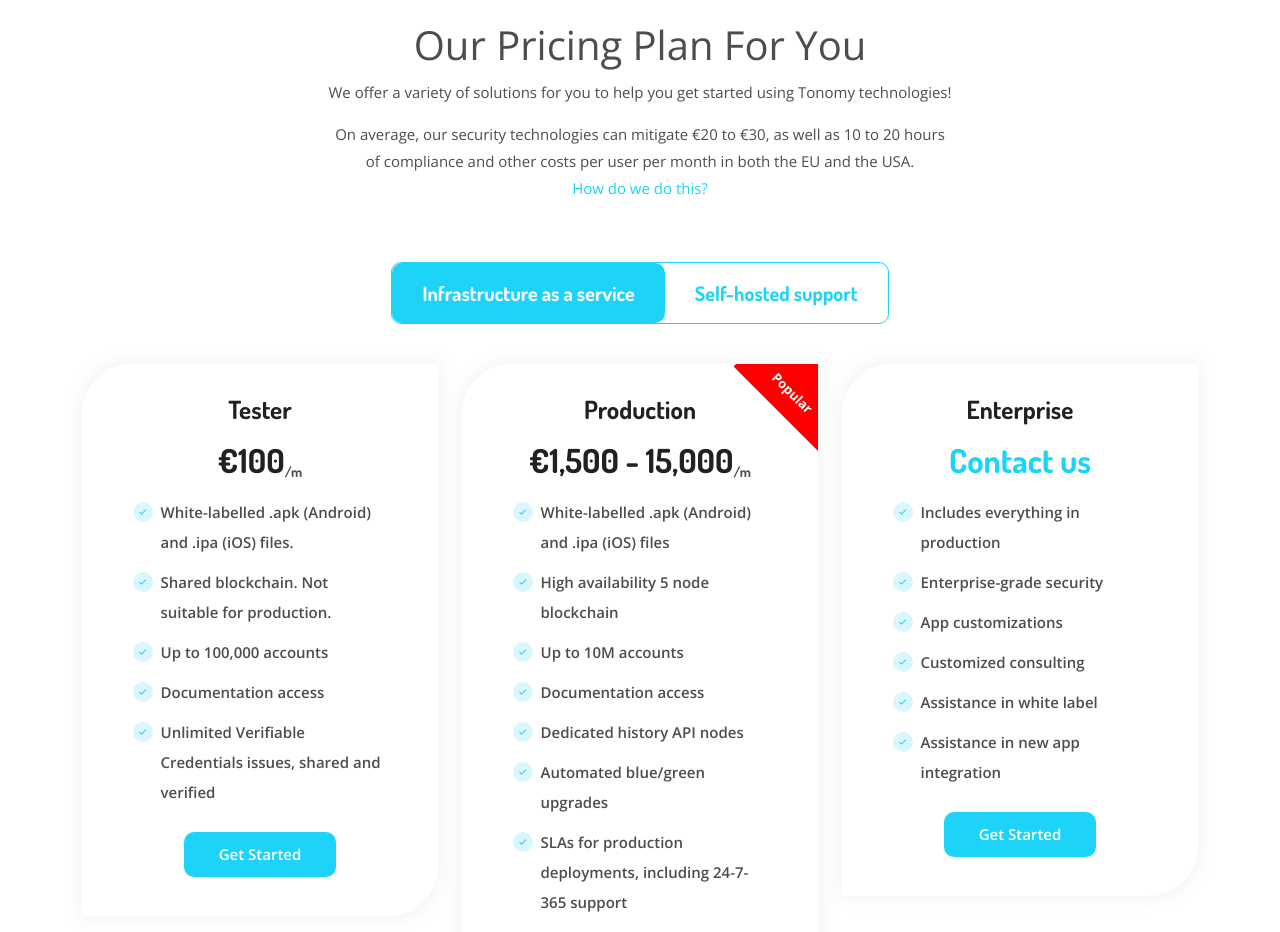
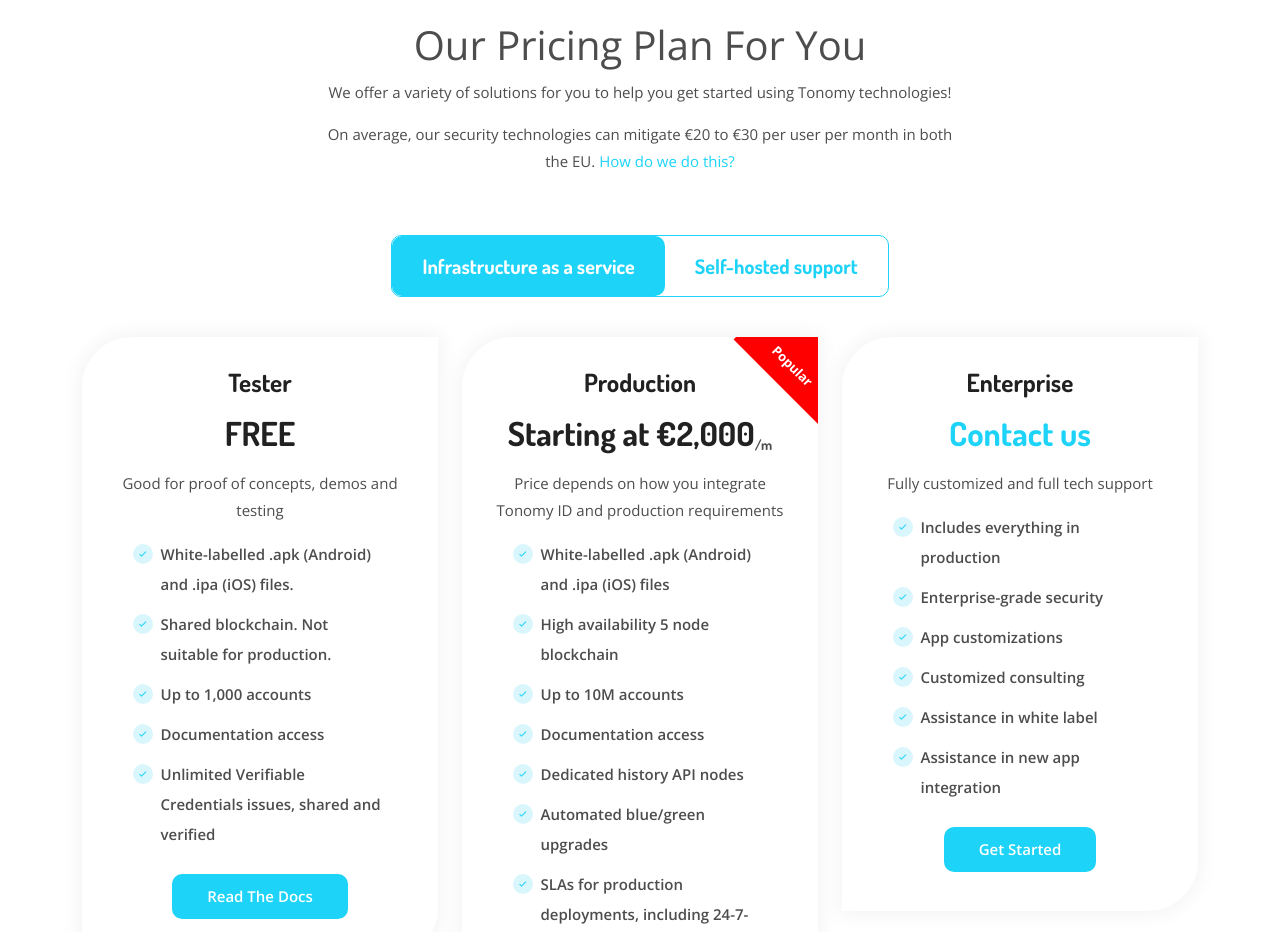
Before and after one commit to Tonomy-Foundation/Tonomy-Foundation-Next-Website, a Next.js app: page /pricing in a window 1280 px wide. Shown: the part 160-1092 px from the top of the page. Built offline with nearby package versions, Linux system fonts and the light colour scheme.

Commit message:
fix: fixed pricing details

```diff
--- a/components/HomeOne/Services.js
+++ b/components/HomeOne/Services.js
@@ -7,7 +7,7 @@
       <section className="offer-area pt-100 pb-70">
         <div className="container">
           <div className="section-title">
-            <span>Attack Prevention</span>
+            <span id="attack-prevention">Attack Prevention</span>
             <h2>A Sovereign Architecture To Prevent Cybersecurity Attacks</h2>
             <p>Tonomy ID <strong>removes</strong> or significantly reduces these attacks using it's unique sovereign architecture.</p>
 
--- a/pages/pricing.js
+++ b/pages/pricing.js
@@ -37,19 +37,20 @@
         <section className="pricing-area pt-100 pb-70">
           <div className="container">
             <div className="section-title">
-              {/* <span>Tonomy ID</span> */}
               <h2>Our Pricing Plan For You</h2>
               <p>
                 We offer a variety of solutions for you to help you get started
                 using Tonomy technologies!
               </p>
               <p>
-                On average, our security technologies can mitigate €20 to €30,
-                as well as 10 to 20 hours of compliance and other costs per user
-                per month in both the EU and the USA.{" "}
-                <a href="https://tonomy-id-sso-website.vercel.app/">
-                  How do we do this?
-                </a>
+                On average, our security technologies can mitigate €20 to €30 per user
+                per month in both the EU.{" "}
+                <Link href="/#attack-prevention">
+                  <a>
+                    How do we do this?
+                  </a>
+                </Link>
+
               </p>
               {/* <p>In our Software as a Service (SaaS) model, we will provide an Antelope blockchain for Tonomy ID, you can also use this to create smart contracts and other blockchain activities. The Antelope protocol also supports the Ethereum Virtual Machine, so if you are already working with Ethereum smart contracts, you should be able to migrate these onto the Antelope blockchain which has the benefit of being integrated with Tonomy ID.</p> */}
             </div>
@@ -76,11 +77,11 @@
                       <div className="single-pricing">
                         <div className="pricing-top-heading">
                           <h3>Tester</h3>
-                          {/* <p>Tonomy ID</p> */}
                         </div>
                         <span>
-                          €100<sub>/m</sub>
+                          FREE
                         </span>
+                        <p>Good for proof of concepts, demos and testing</p>
                         <ul>
                           <li>
                             <i className="bx bx-check"></i>
@@ -92,7 +93,7 @@
                           </li>
                           <li>
                             <i className="bx bx-check"></i>
-                            Up to 100,000 accounts
+                            Up to 1,000 accounts
                           </li>
                           <li>
                             <i className="bx bx-check"></i>
@@ -105,8 +106,8 @@
                           </li>
                         </ul>
 
-                        <Link href="/contact">
-                          <a className="default-btn">Get Started</a>
+                        <Link href="https://docs.tonomy.foundation">
+                          <a target="_blank" className="default-btn">Read the docs</a>
                         </Link>
                       </div>
                     </div>
@@ -115,11 +116,11 @@
                       <div className="single-pricing">
                         <div className="pricing-top-heading">
                           <h3>Production</h3>
-                          {/* <p>Build A Website</p> */}
                         </div>
                         <span>
-                          €1,500 - 15,000<sub>/m</sub>
+                          Starting at €2,000<sub>/m</sub>
                         </span>
+                        <p>Price depends on how you integrate Tonomy ID and production requirements</p>
 
                         <ul>
                           <li>
@@ -170,13 +171,13 @@
                       <div className="single-pricing">
                         <div className="pricing-top-heading">
                           <h3>Enterprise</h3>
-                          {/* <p>Contact Us</p> */}
                         </div>
                         <span>
-                          <a href="https://us12.list-manage.com/contact-form?u=fdd40ebf441b888a2d75c41fd&form_id=eee2e8567ab48c31cc20a0349787ec09">
-                            Contact&nbsp;us
-                          </a>
+                          <Link href="/contact">
+                            <a>Contact us</a>
+                          </Link>
                         </span>
+                        <p>Fully customized and full tech support</p>
                         <ul>
                           <li>
                             <i className="bx bx-check"></i>
@@ -220,7 +221,7 @@
                           <h3>DIY</h3>
                           <p>Run the open source software yourself</p>
                         </div>
-                        <span>Free</span>
+                        <span>FREE</span>
 
                         <ul>
                           <li>
@@ -234,8 +235,8 @@
                           </li>
                         </ul>
 
-                        <Link href="https://github.com/Tonomy-Foundation/">
-                          <a className="default-btn">Get Started</a>
+                        <Link href="https://docs.tonomy.foundation">
+                          <a target="_blank" className="default-btn">Read the docs</a>
                         </Link>
                       </div>
                     </div>
@@ -249,8 +250,10 @@
                           </p>
                         </div>
                         <span>
-                          €1500 - €15000<sub>/m</sub>
+                          Starting at €1,000<sub>/m</sub>
                         </span>
+
+                        <p>Price depends on how you integrate Tonomy ID and production requirements</p>
 
                         <ul>
                           <li>
```
Also changed, not shown: components/HomeOne/MainBanner.tsx (+0 -7 lines).
